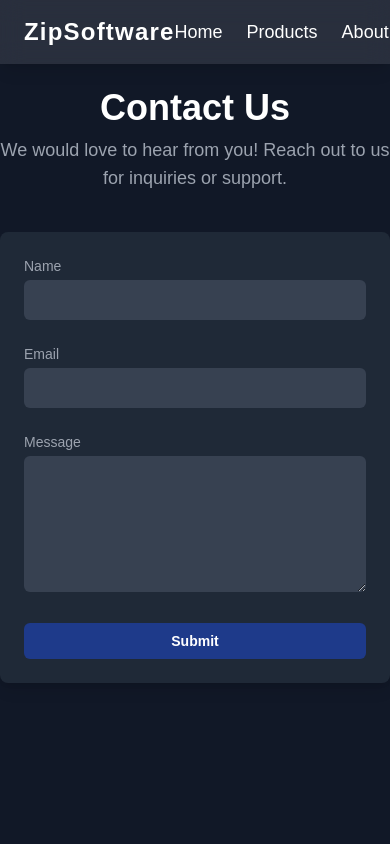
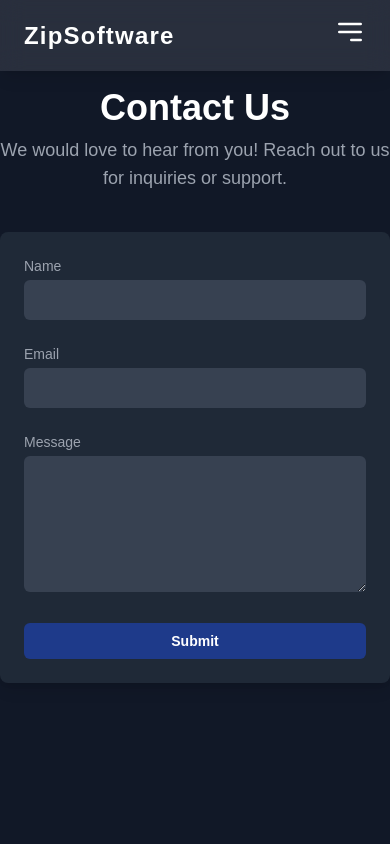
Before and after one commit to ShreyashDhakate/zip-website, a Next.js app: page /contact in a window 390 px wide. Shown: the top 844 px of the page. Built offline with nearby package versions, Linux system fonts and the light colour scheme.

Commit message:
made responsive

```diff
--- a/src/components/Differnce.tsx
+++ b/src/components/Differnce.tsx
@@ -4,7 +4,7 @@ import { motion } from "framer-motion";
 
 const DifferencePage = () => {
   return (
-    <div className="h-[100vh] w-screen">
+    <div className="h- w-screen mb-2">
       <div className="bg-gray-900 -mt-[1.5rem] text-white">
         <div className="max-w-full mx-auto px-6 grid md:grid-cols-2 gap-12">
           {/* Key Differentiators */}
--- a/src/components/Featured.tsx
+++ b/src/components/Featured.tsx
@@ -30,7 +30,7 @@ const techData = [
 
 const FeaturedPage = () => {
   return (
-    <div className="bg-gray-900 text-white mb-6">
+    <div className="bg-gray-900 text-white mb-6 p-2">
       {/* Technologies and Tools Section */}
       <motion.section
         id="technologies"
--- a/src/components/Navbar.tsx
+++ b/src/components/Navbar.tsx
@@ -1,17 +1,17 @@
-"use client"
+"use client";
 import React, { useState, useEffect } from "react";
 
 const Navbar = () => {
   const [isVisible, setIsVisible] = useState(true);
   const [lastScrollY, setLastScrollY] = useState(0);
+  const [isMenuOpen, setIsMenuOpen] = useState(false);
 
+  // Handle scrolling behavior
   useEffect(() => {
     const handleScroll = () => {
       if (window.scrollY > lastScrollY && window.scrollY > 50) {
-        // User scrolling down
         setIsVisible(false);
       } else {
-        // User scrolling up
         setIsVisible(true);
       }
       setLastScrollY(window.scrollY);
@@ -22,7 +22,22 @@ const Navbar = () => {
     return () => {
       window.removeEventListener("scroll", handleScroll);
     };
-  }, [lastScrollY]); // Now only `lastScrollY` is a dependency
+  }, [lastScrollY]);
+
+  // Close menu on screen resize
+  useEffect(() => {
+    const handleResize = () => {
+      if (window.innerWidth >= 768) {
+        setIsMenuOpen(false);
+      }
+    };
+
+    window.addEventListener("resize", handleResize);
+
+    return () => {
+      window.removeEventListener("resize", handleResize);
+    };
+  }, []);
 
   return (
     <nav
@@ -32,16 +47,49 @@ const Navbar = () => {
     >
       <div className="max-w-7xl mx-auto flex items-center justify-between">
         {/* Brand Name */}
-        <div className="text-2xl font-bold tracking-wider text-white">
-          <span className="hover:animate-pulse">ZipSoftware</span>
+        <div className="text-2xl font-bold tracking-wider text-white" style={{ zIndex: 1000 }}>
+          <span className="hover:animate-pulse" >ZipSoftware</span>
         </div>
 
-        {/* Links */}
-        <ul className="flex space-x-6">
+        {/* Hamburger Icon */}
+        <div className="md:hidden" style={{ zIndex: 1000 }}>
+          <button
+            onClick={() => setIsMenuOpen(!isMenuOpen)}
+            className="text-white focus:outline-none z-50"
+            style={{ zIndex: 1000 }}
+          >
+            <svg
+              xmlns="http://www.w3.org/2000/svg"
+              className="h-8 w-8 "
+              fill="none"
+              viewBox="0 0 24 24"
+              stroke="currentColor"
+            >
+              {isMenuOpen ? (
+                <path
+                  strokeLinecap="round"
+                  strokeLinejoin="round"
+                  strokeWidth="2"
+                  d="M6 18L18 6M6 6l12 12"
+                />
+              ) : (
+                <path
+                  strokeLinecap="round"
+                  strokeLinejoin="round"
+                  strokeWidth="2"
+                  d="M4 6h16M4 12h16m-7 6h7"
+                />
+              )}
+            </svg>
+          </button>
+        </div>
+
+        {/* Links for larger screens */}
+        <ul className="hidden md:flex  space-x-6">
           {["Home", "Products", "About", "Contact"].map((item, index) => (
             <li key={index}>
               <a
-                href={`/${item == "Home" ? "" : item.toLowerCase()}`}
+                href={`/${item === "Home" ? "" : item.toLowerCase()}`}
                 className="relative text-lg font-medium transition duration-300 ease-in-out group"
               >
                 <span className="absolute inset-0 bg-gradient-to-r from-[#DF6D2D] via-cyan-500 to-primary opacity-0 group-hover:opacity-100 rounded-full blur-lg"></span>
@@ -53,6 +101,26 @@ const Navbar = () => {
           ))}
         </ul>
       </div>
+
+      {/* Mobile Menu */}
+      <div
+        className={`fixed top-0 left-0 w-full h-screen bg-black z-40 transform transition-transform duration-300 ${
+          isMenuOpen ? "translate-x-0" : "translate-x-full"
+        }`}
+      >
+        <div className="flex flex-col items-center  place-content-center mt-[12rem]  text-white space-y-8">
+          {["Home", "Products", "About", "Contact"].map((item, index) => (
+            <a
+              key={index}
+              href={`/${item === "Home" ? "" : item.toLowerCase()}`}
+              className="text-2xl font-semibold"
+              onClick={() => setIsMenuOpen(false)}
+            >
+              {item}
+            </a>
+          ))}
+        </div>
+      </div>
     </nav>
   );
 };
```
